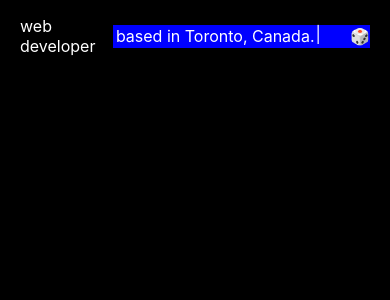
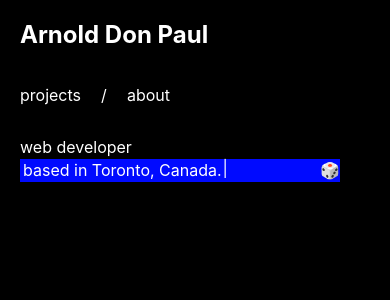
Before and after one commit to ArnoldDonPaul/Portfolio, a React (Create React App) app in the folder my-portfolio/: page / in a window 390 px wide. Shown: the top 300 px of the page. Built offline with nearby package versions, Linux system fonts and the light colour scheme.

Commit message:
fixed the breakpoints by dividing the values by 2. found one source that says its because of SASS. began styling to test. all works well

```diff
--- a/my-portfolio/src/components/hero.js
+++ b/my-portfolio/src/components/hero/hero.js
@@ -1,5 +1,5 @@
 import React, { Component } from 'react';
-import '../styles/components/hero/hero.scss';
+import './hero.scss';
 
 //array of text that will populate onClick
 let myArray = [
@@ -10,9 +10,9 @@ let myArray = [
     "who will never not pet a dog.",
     "& black belt in Kung Fu.",
     "who thinks alpacas are delightful.",
-    "& happy you're here. Welcome!",
+    "who's happy you're here. Welcome!",
     "& coffee is my life force.",
-    "by day, asleep by night.",
+    "by day, billionaire vigilante by night. ᶻ ᶻ ᶻ",
     "& sometimes a huge nerd.",
     "& amateur card magician.",
     "& occasional rock climber.",
--- /dev/null
+++ b/my-portfolio/src/components/hero/hero.scss
@@ -0,0 +1,54 @@
+@import '../../styles/mixins';
+
+.hero {
+      display: flex;
+      flex-direction: column;
+      color: white;
+      @include desktop {
+        flex-direction: row;
+        align-items: center;
+      }
+      &__text{
+          width: fit-content;
+          display: flex;
+          margin-bottom: 2px;
+          @include desktop {
+            margin: 0 3px 0 0;
+          }
+          &--blink {
+              position: relative;
+              background-position: relative;
+              left: 1px;
+              bottom: 2.5px;
+              animation: blinker 1s linear infinite;
+            }
+          &--dynamic {
+              width: 300px;
+              padding-left: 3px;
+          }
+      }
+      &__dynamicSection {
+          width: 320px;
+          height: 23px;
+          display: flex;
+          flex: row;
+          align-items: center;
+          justify-content: space-between;
+          background-color: #000AFF;
+      }
+      &__button {
+          cursor: pointer;
+          &--dice:hover {
+              opacity: 0.75;
+          }
+          &--dice:active {
+              opacity: 1;
+          }
+      }
+  }
+
+  @keyframes blinker {
+    50% {
+      opacity: 0;
+    }
+  }
--- /dev/null
+++ b/my-portfolio/src/components/nav/nav.js
@@ -0,0 +1,19 @@
+import React, { Component } from 'react';
+import './nav.scss';
+
+class Hero extends Component {
+    render() {
+        return (
+            <section className="navBar">
+                <h1 className="header">Arnold Don Paul</h1>
+                <div className="nav">
+                    <p>projects</p>
+                    <p>/</p>
+                    <p>about</p>
+                </div>
+            </section>
+        );
+    }
+}
+
+export default Hero;
--- /dev/null
+++ b/my-portfolio/src/components/nav/nav.scss
@@ -0,0 +1,16 @@
+@import '../../styles/mixins';
+
+.navBar {
+    @include desktop {
+        width: 450px;
+        display: flex;
+        justify-content: space-between;
+        align-items: center;
+    }
+}
+
+.nav {
+    width: 150px;
+    display: flex;
+    justify-content: space-between;
+}
--- a/my-portfolio/src/pages/Main.js
+++ b/my-portfolio/src/pages/Main.js
@@ -1,20 +1,22 @@
-import React from 'react';
-import { Route } from 'react-router-dom'
-import { BrowserRouter } from 'react-router-dom/cjs/react-router-dom.min';
+import React, { Component } from 'react';
 
-import '../styles/pages/Main/Main.scss';
+import './Main.scss';
 
-import Hero from '../components/hero';
+import Nav from '../components/nav/nav'
+import Hero from '../components/hero/hero';
 
 
-function Main() {
-  return (
-    <BrowserRouter>
-      <div className="navComponent">
-        <Route component={Hero} />
-      </div>
-    </BrowserRouter>
-  );
+class Main extends Component {
+  render() {
+    return (
+      <>
+        <Nav />
+        <div className='heroMain'>
+          <Hero />
+        </div>
+      </>
+    );
+  }
 }
 
 export default Main;
--- /dev/null
+++ b/my-portfolio/src/pages/Main.scss
@@ -0,0 +1,21 @@
+@import '../styles/mixins';
+
+body {
+    color: white;
+    background-color: black;
+    margin: 20px 20px;
+}
+
+.heroMain {
+    display: none;
+    @include tablet {
+        display: unset;
+    }
+}
+
+::-moz-selection{
+    background: #000AFF;
+  }
+  ::selection{
+    background: #000AFF;
+  }
--- a/my-portfolio/src/styles/_mixins.scss
+++ b/my-portfolio/src/styles/_mixins.scss
@@ -1,13 +1,13 @@
 @import './variables';
 
 @mixin tablet {
-    @media screen and (min-width: $tablet-breakpoint) {
+    @media screen and (min-width: $tablet-breakpoint / 2) {
         @content;
     }
 }
 
 @mixin desktop {
-    @media screen and (min-width: $desktop-breakpoint) {
+    @media screen and (min-width: $desktop-breakpoint / 2) {
         @content;
     }
 }
--- a/my-portfolio/src/styles/_variables.scss
+++ b/my-portfolio/src/styles/_variables.scss
@@ -1,2 +1,2 @@
 $tablet-breakpoint: 768px;
-$desktop-breakpoint: 1200px;
+$desktop-breakpoint: 1000px;
--- a/my-portfolio/src/styles/components/hero/hero.scss
+++ /dev/null
@@ -1,56 +0,0 @@
-@import '../../mixins';
-
-.hero {
-        display: flex;
-        align-items: center;
-        color: white;
-        &__text{
-            width: fit-content;
-            display: flex;
-            margin-right: 3px;
-            &--blink {
-                position: relative;
-                left: 1px;
-                bottom: 2.5px;
-                animation: blinker 1s linear infinite;
-              }
-            &--dynamic {
-                width: 300px;
-                padding-left: 3px;
-            }
-        }
-        &__dynamicSection {
-            width: 320px;
-            height: 23px;
-            display: flex;
-            flex: row;
-            align-items: center;
-            justify-content: space-between;
-            background-color: blue;
-        }
-        &__button {
-            cursor: pointer;
-            &--dice:hover {
-                opacity: 0.75;
-            }
-            &--dice:active {
-                opacity: 1;
-            }
-        }
-        @include desktop {
-          background-color: red;
-        }
-    }
-
-::-moz-selection{
-    background: blue;
-  }
-  ::selection{
-    background: blue;
-  }
-
-  @keyframes blinker {
-    50% {
-      opacity: 0;
-    }
-  }
--- a/my-portfolio/src/styles/pages/Main/Main.scss
+++ /dev/null
@@ -1,6 +0,0 @@
-@import '../../mixins';
-
-body {
-    background-color: black;
-    margin: 0 20px;
-    }
```
Also changed, not shown: my-portfolio/src/components/nav.js (deleted).
